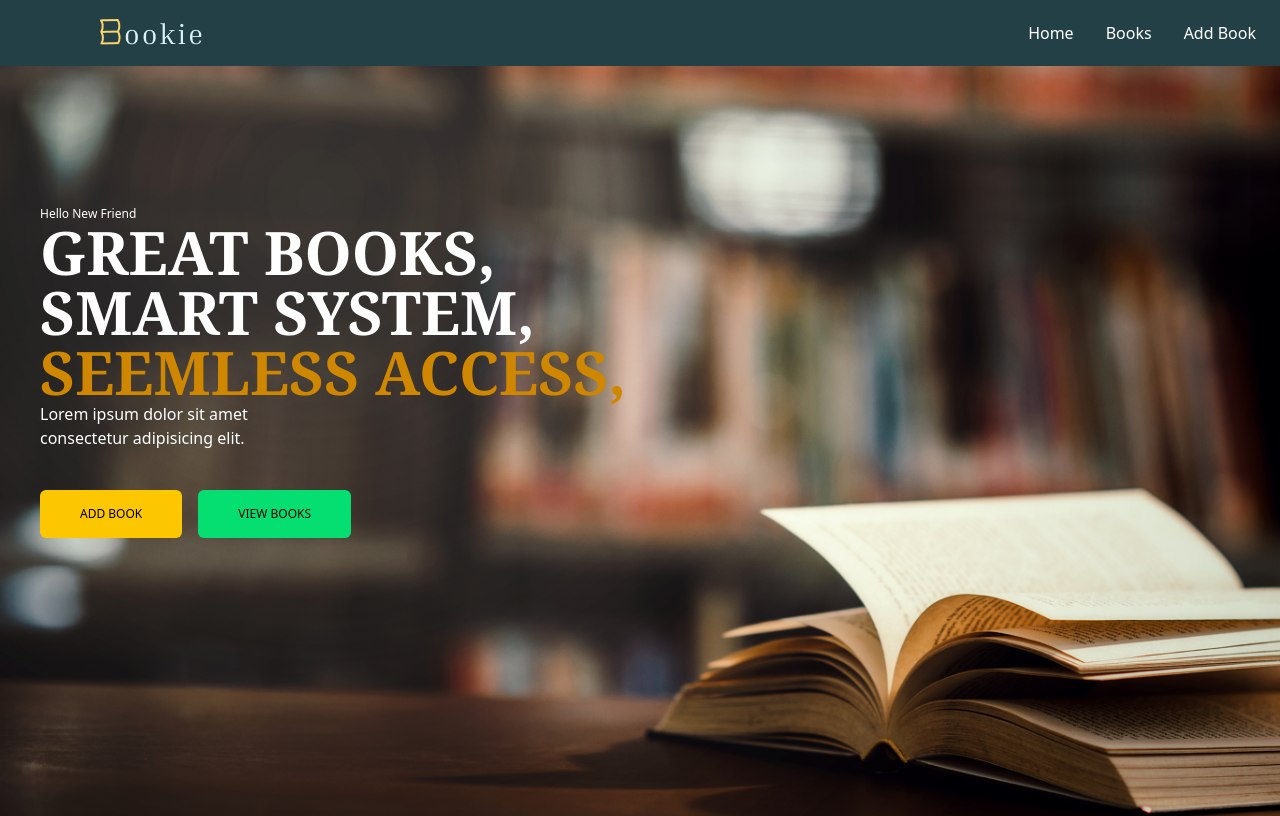
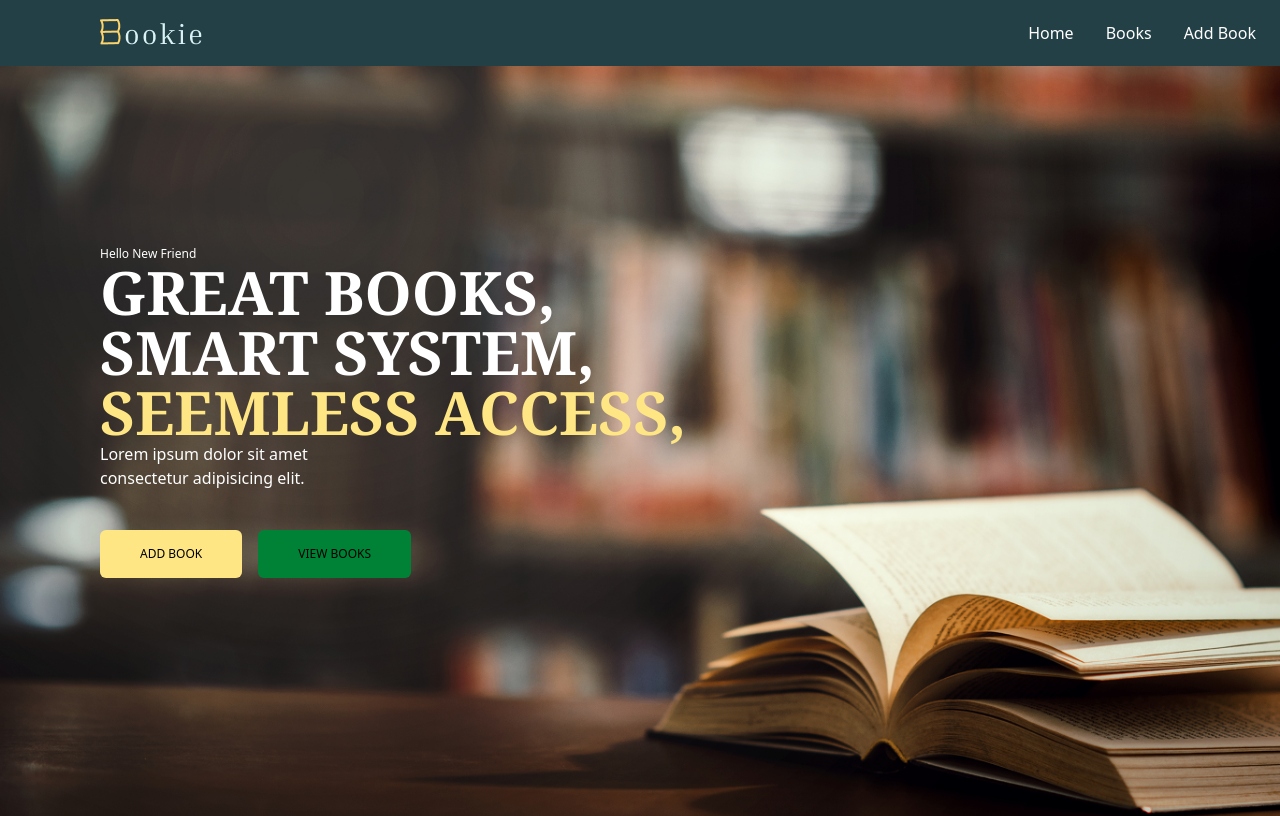
Before and after one commit to BugSlayersC5/Bookie-App, a React (Vite) app: page / in a window 1280 px wide. Shown: the top 816 px of the page. Built offline with nearby package versions, Linux system fonts and the light colour scheme.

Commit message:
working on homepage

```diff
--- a/src/pages/Home.jsx
+++ b/src/pages/Home.jsx
@@ -9,16 +9,16 @@ export default function Home() {
             <Navbar />
             <h1 className="text-amber-700"></h1>
             <section className="bg-[url(./assets/book.png)] h-[100vh] bg-cover w-[100%] mx-auto relative">
-                <div className="py-30 ml-10">
+                <div className="py-40 ml-25">
                     <h1 className="w-20% h-5"></h1>
                     <p className="text-xs text-white">Hello New Friend</p>
                     <h1 className="font-bold text-6xl  text-white flex font-serif ">GREAT BOOKS, <br />SMART SYSTEM,</h1>
-                    <h1 className="text-yellow-600 font-bold text-6xl flex font-serif ">SEEMLESS ACCESS,</h1>
+                    <h1 className="text-amber-200 font-bold text-6xl flex font-serif ">SEEMLESS ACCESS,</h1>
                     <h4 className="text-white">Lorem ipsum dolor sit amet <br />consectetur adipisicing elit.</h4>
 
                     <div className="flex flex-row gap-4 mt-10">
-                        <button className="text-xs border-radius-none rounded-md bg-yellow-400 p-4 px-10">ADD BOOK</button>
-                        <button className="text-xs border-radius-none rounded-md bg-green-400 p-4 px-10">VIEW BOOKS</button>
+                        <button className="text-xs border-radius-none rounded-md bg-amber-200 p-4 px-10">ADD BOOK</button>
+                        <button className="text-xs border-radius-none rounded-md bg-green-700 p-4 px-10">VIEW BOOKS</button>
                     </div>
                 </div>
 
```
